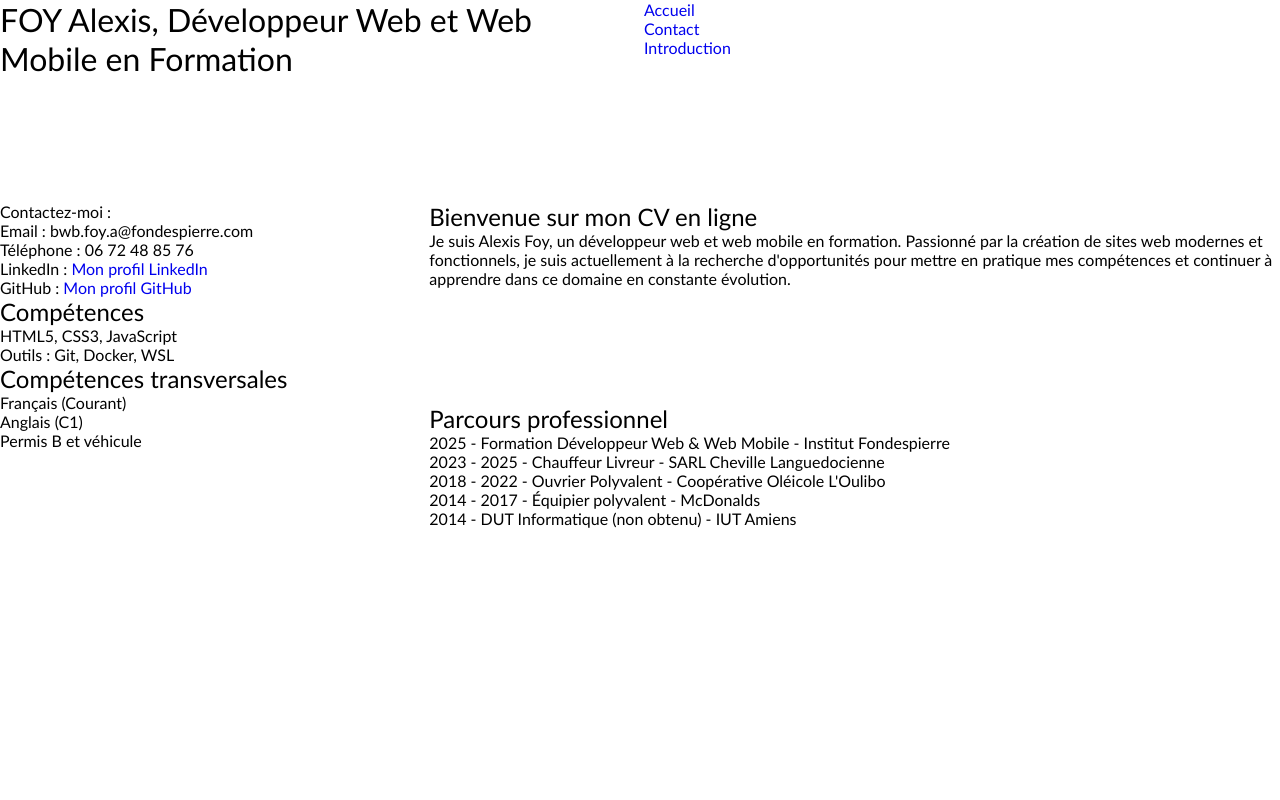
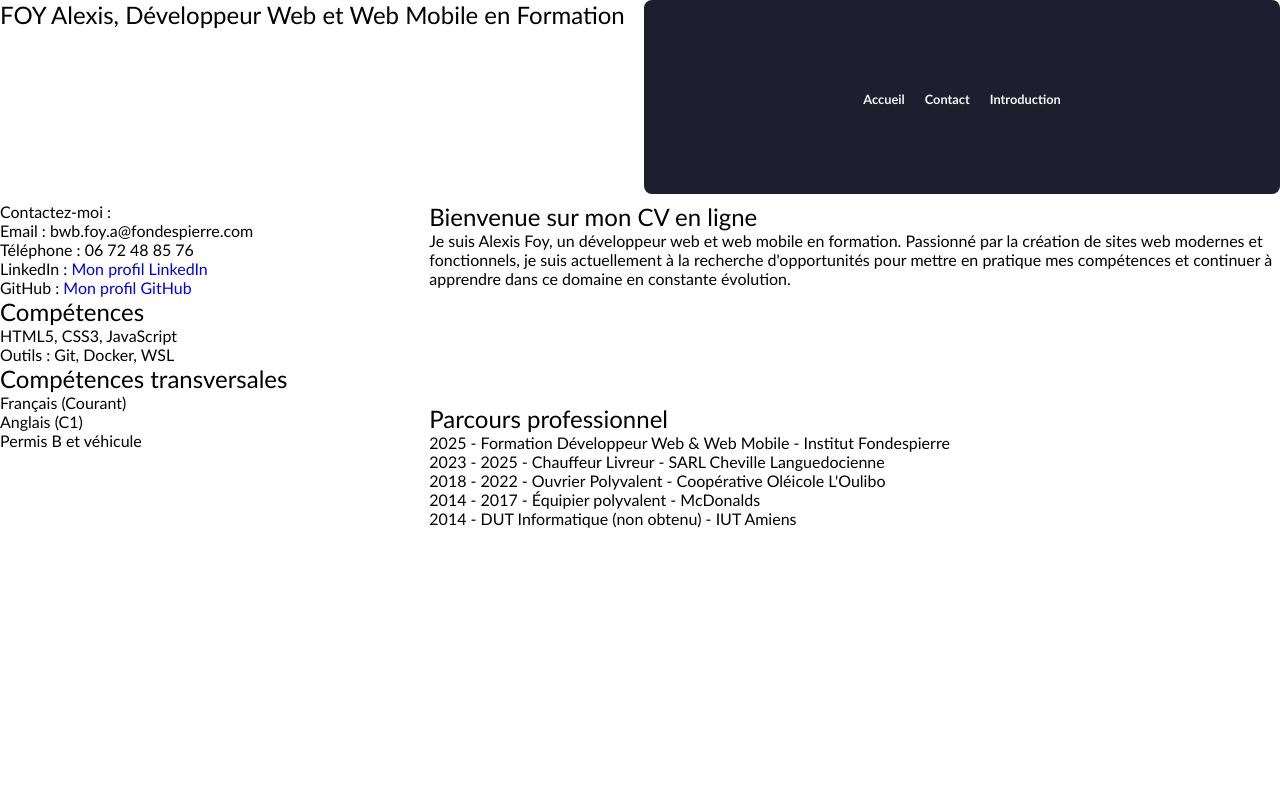
Before and after one commit to AlexBWeb/moncv, a plain HTML site: page site/index.html in a window 1280 px wide. Drawn offline with Linux system fonts and the light colour scheme.

Commit message:
ajout style barre de navigation

```diff
--- a/site/style.css
+++ b/site/style.css
@@ -31,6 +31,11 @@
     grid-column-start: 4;
     overflow: auto;
     min-width: 0;
+    display: flex; /*ajout de style et placement des éléments dans le bloc*/
+    justify-content: center;
+    align-items: center;
+    background-color: #1e1e2f;
+    border-radius: 8px;
 }
 
 .child5 {
@@ -59,12 +64,33 @@
     min-width: 0;
 }
 
-/**/
+/*style de la barre de navigation*/
+
+.child2 ul {
+    display: flex;
+    gap: 18px;
+}
+
+.child2 li a {
+    color: #f5f5f5;
+    font-size: 0.8rem;
+    font-weight: bold;
+    padding: 10px 1px;
+    border-radius: 6px;
+    transition: all 0.3s ease-in-out;
+}
+
+.child2 li a:hover {
+    background-color: #02031b;
+    color: #fff;
+    transform: translateY(-3px);
+    box-shadow: 0 4px 10px rgba(0,0,0,0.2);
+}
 
 h1,
 h2 {
     font-weight: lighter;
-    fon t-size: x-large;
+    font-size: x-large;
 }
 
 @media (min-width: 440px) and (max-width: 768px) {}
```
